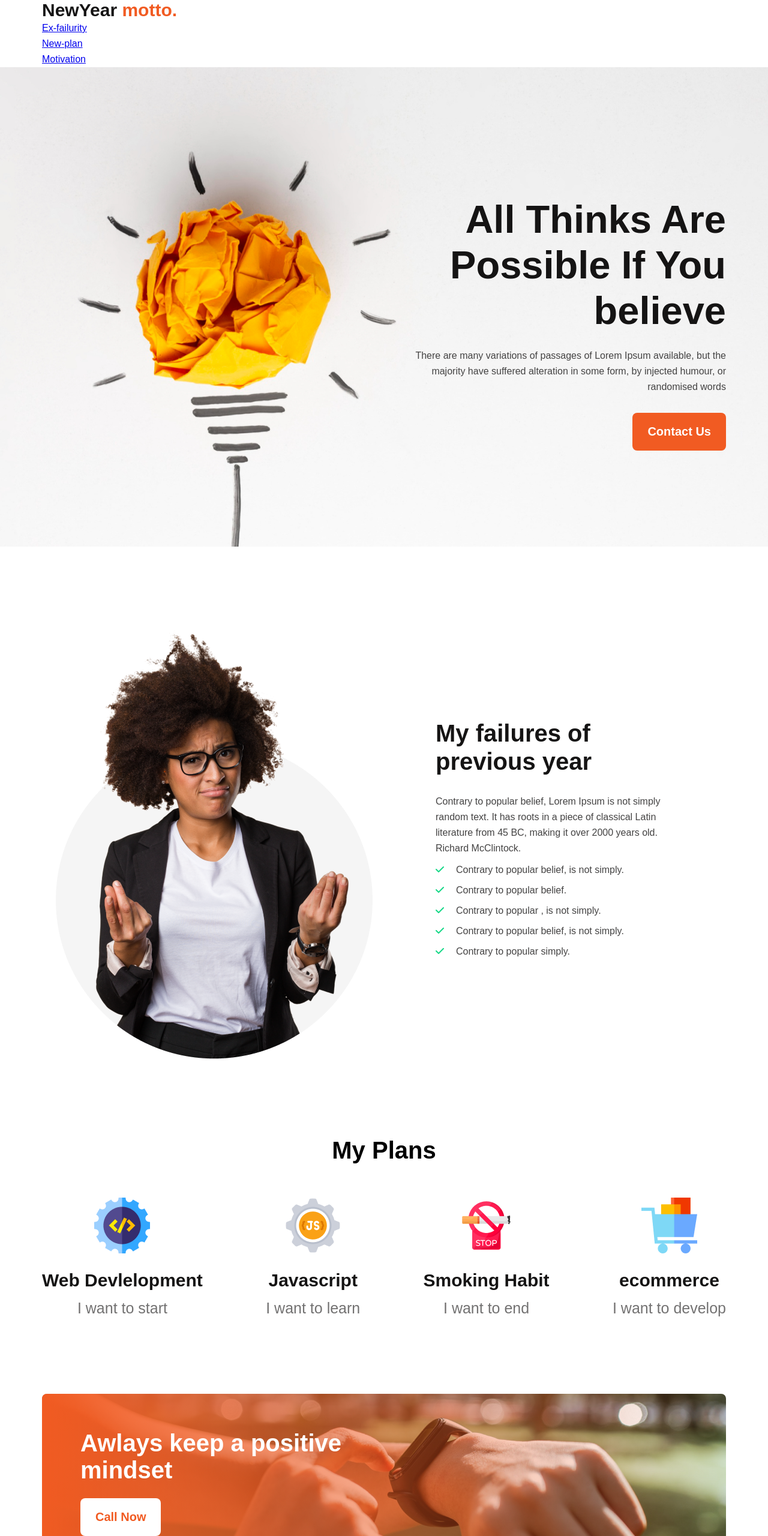
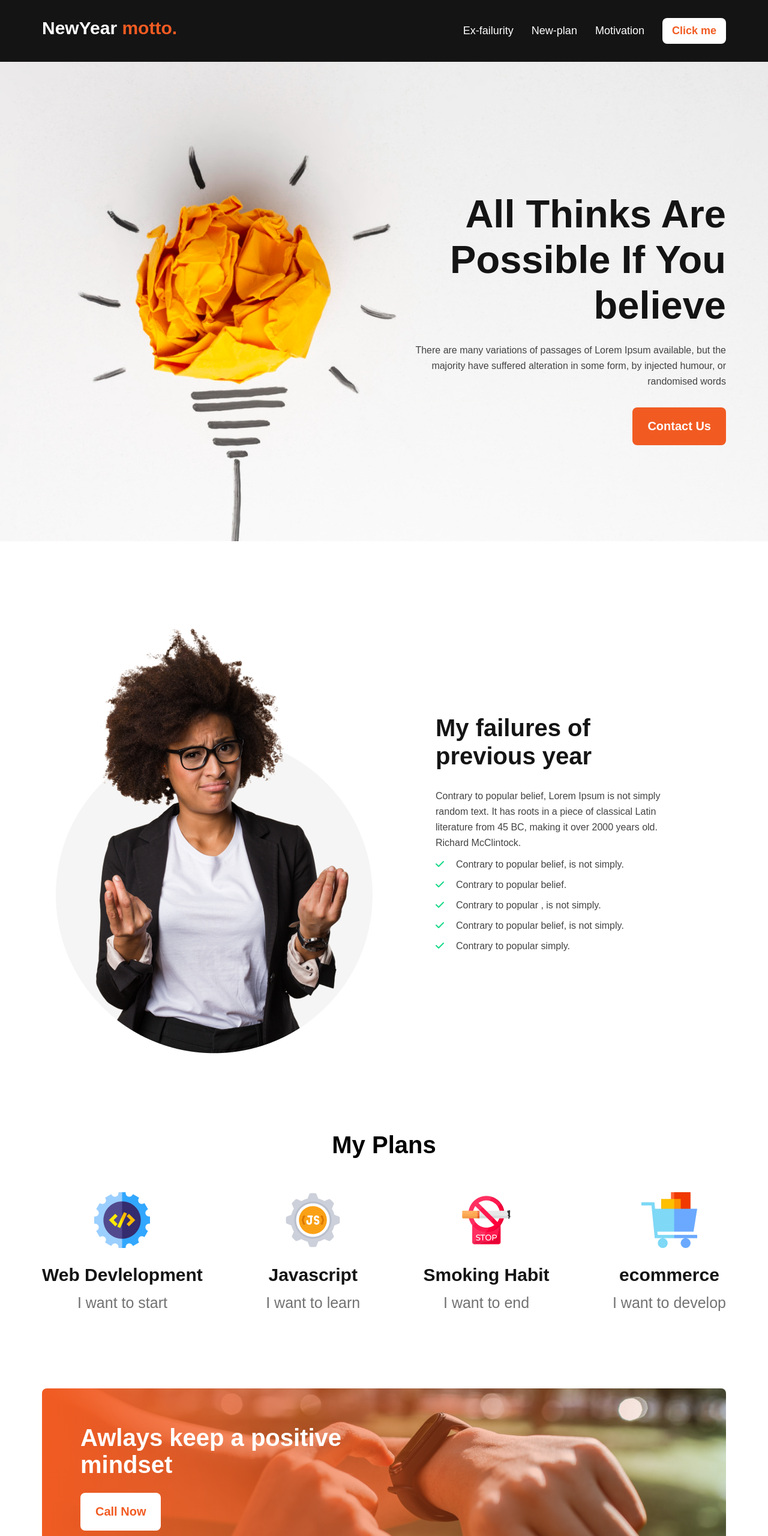
Before and after one commit to Sonia-Shurmi/newyear, a plain HTML site: page index.html in a window 1280 px wide. Shown: the top 2560 px of the page at 60% size. Drawn offline with Linux system fonts and the light colour scheme.

Commit message:
for check online

```diff
--- a/index.html
+++ b/index.html
@@ -14,12 +14,13 @@
     <header class="hearer-area">
         <!-- nav area( extra section) -->
         <nav class="navbar">
-            <div class="wrapper">
+            <div class="wrapper navbar-flex">
                 <h3 class="logo">NewYear <span>Motto.</span></h3>
                 <ul class="menu">
                     <li><a href="#">Ex-failurity</a></li>
                     <li><a href="#">New-plan</a></li>
                     <li><a href="#">Motivation</a></li>
+                    <li><button class="btn btn-secondary">Click me</button></li>
                 </ul>
             </div>
         </nav>
@@ -86,7 +87,6 @@
         </section>
         <!-- motivation area -->
         <section class="motivation-area wrapper">
-            <div class="motivation-overlay"></div>
             <div class="motivation-content">
                 <h2 class="motivation-title">Awlays keep a positive mindset</h2>
                 <button class="btn btn-secondary">Call Now</button>
--- a/style.css
+++ b/style.css
@@ -3,18 +3,22 @@
     margin: 0;
     font-family: 'Work Sans', sans-serif;
 }
+a{
+    text-decoration: none;
+}
 p, li{
     line-height: 26px;
-}
-.wrapper{
-    max-width: 1140px;
-    margin: 0 auto;
 }
 ul{
     padding: 0;
 }
 li{
     list-style: none;
+}
+/* common class css */
+.wrapper{
+    max-width: 1140px;
+    margin: 0 auto;
 }
 .btn {
     padding: 20px 25px;
@@ -40,16 +44,14 @@ li{
     font-size: 40px;
     font-weight: 700;
 }
-/* theme color - #F15B22 */
-/* title color - #444343 */
-/* paragraph color - #151414 */
+
 /* banner section css*/
 .banner{
     padding: 216px 0 160px;
     display: flex;
     align-items: center;
     text-align: right;
-    background: url(images/banner/banner1.png) no-repeat bottom left;
+    background: url(./images/banner/banner1.png) no-repeat bottom left;
 }
 .banner-content {
     max-width: 50%;
@@ -101,7 +103,8 @@ li{
     line-height: 24px;
     margin-right: 10px;
 }
-/* plans */
+
+/* plans section css */
 .plan-area{
     padding-bottom: 130px;
 }
@@ -126,24 +129,13 @@ li{
  font-size: 25px;
  font-weight: 500;
 }
-/* motivation area */
+
+/* motivation section css */
 .motivation-area{
     padding: 60px 0;
     margin-bottom: 130px;
-    background: url(./images/watch.png) no-repeat center;
     border-radius: 8px;
-    position: relative;
-    z-index: 1;
-}
-.motivation-overlay{
-    position: absolute;
-    left: 0;
-    top: 0;
-    width: 100%;
-    height: 100%;
-    background: linear-gradient(90deg, #F15B22 0%, rgba(241, 91, 34, 0) 100%);
-    z-index: -1;
-    border-radius: 8px;
+    background: linear-gradient(90deg, #F15B22 0%, rgba(241, 91, 34, 0) 100%), url(./images/watch.png) no-repeat center;
 }
 .motivation-title{
     font-size: 40px;
@@ -156,7 +148,7 @@ li{
     width: 50%;
 }
 
-/* footer area */
+/* footer area css */
 .footer-area{
     background: #151414;
     padding: 130px 0;
@@ -202,27 +194,57 @@ h3.subscribe-title {
     margin-bottom: 30px;
 }
 .email{
-    width: 100%;
+    width: 325px;
     border: 1px solid #fff;
     background: transparent;
     color: #ffffff;
     height: 64px;
     border-radius: 8px;
-    padding: 0px 10px;
+    padding: 0px 20px;
     margin-bottom: 16px;
     font-size: 18px;
+    display: block;
 }
 .email::placeholder{
     font-size: 18px;
     color: #F3F3F3;
 }
-/* extra added navbar style */
+
+/* extra added navbar css */
+.navbar{
+    padding: 30px 0;
+    background: #151414;
+
+}
+.navbar-flex{
+    display: flex;
+    justify-content: space-between;
+}
 .logo{
     font-size: 30px;
     font-weight: 700;
-    color: #151414;
+    color: #ffffff;
 }
 .logo span{
     color: #F15B22;
     text-transform: lowercase;
 }
+.menu{
+    display: flex;
+    align-items: center;
+}
+.menu li{
+    margin-left: 30px;
+}
+.menu a{
+    font-size: 18px;
+    color: #151414;
+    color: #ffffff;
+}
+.menu a:hover{
+    color: #F15B22;
+}
+.menu .btn{
+    padding: 10px 16px;
+    font-size: 18px;
+}
```
